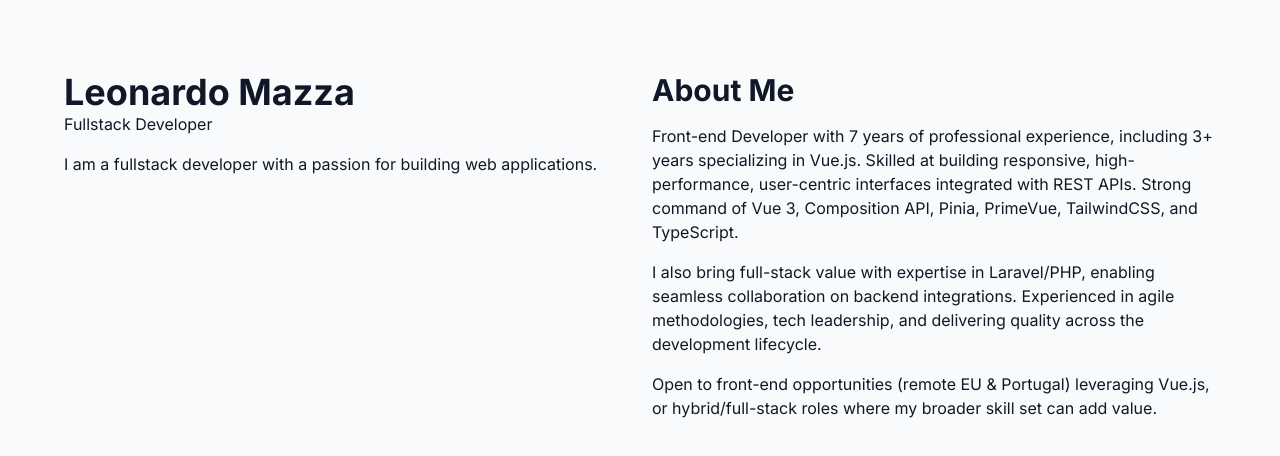
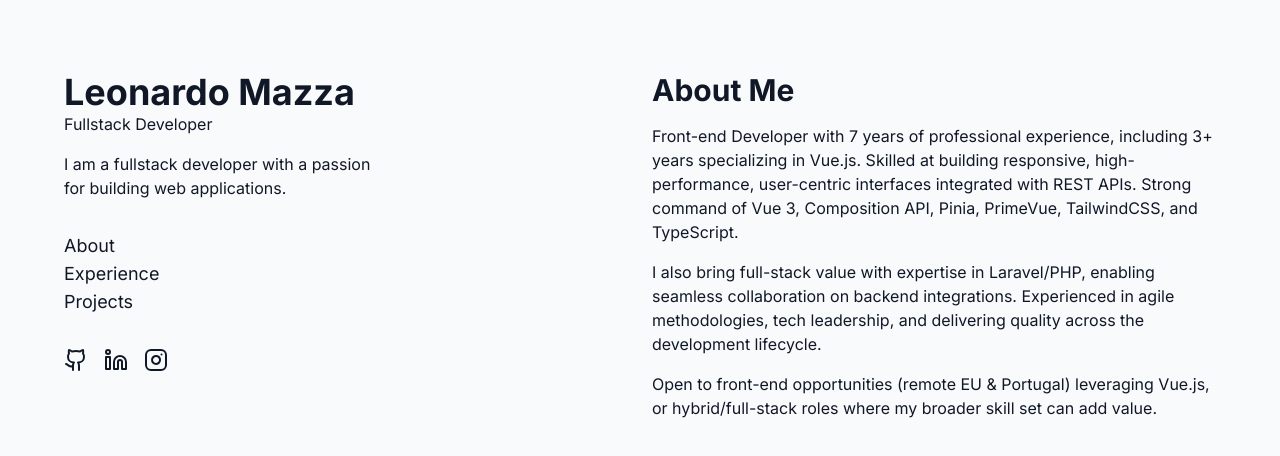
Before and after one commit to LeonardoMazza/personal-website, a Next.js app: page / in a window 1280 px wide. Shown: the top 456 px of the page. Built offline with nearby package versions, Linux system fonts and the light colour scheme.

Commit message:
feat: header menu and footer

```diff
--- a/package.json
+++ b/package.json
@@ -8,6 +8,7 @@
     "start": "next start"
   },
   "dependencies": {
+    "lucide-react": "^0.545.0",
     "next": "^15.5.4",
     "react": "19.1.0",
     "react-dom": "19.1.0"
--- a/src/app/page.tsx
+++ b/src/app/page.tsx
@@ -1,6 +1,6 @@
 import React from 'react';
-import Header from '../components/Header';
 import About from '../components/About';
+import SideLeft from '../components/SideLeft';
 
 
 export default function Home() {
@@ -8,7 +8,7 @@ export default function Home() {
     <>
 		<div className="max-w-6xl mx-auto py-10">
 			<div className="grid grid-cols-1 md:grid-cols-2 gap-6">
-				<Header />
+				<SideLeft />
 				<About />
 			</div>
 		</div>
--- a/src/components/Footer.tsx
+++ b/src/components/Footer.tsx
@@ -0,0 +1,28 @@
+import React from 'react';
+import { Github, Instagram, Link, Linkedin } from 'lucide-react';
+
+const Footer = () => {
+  return (
+    <footer className="mt-8">
+        <ul className="flex space-x-4">
+            <li>
+                <a href="https://github.com/leonardomazza" target="_blank" rel="noopener noreferrer">
+                    <Github size={24} />
+                </a>
+            </li>
+            <li>
+                <a href="https://www.linkedin.com/in/leonardo-mazza-886162128/" target="_blank" rel="noopener noreferrer">
+                    <Linkedin size={24} />
+                </a>
+            </li>
+            <li>
+                <a href="https://www.instagram.com/leo.mazza9" target="_blank" rel="noopener noreferrer">
+                    <Instagram size={24} />
+                </a>
+            </li>
+        </ul>
+    </footer>
+  );
+};
+
+export default Footer;
--- a/src/components/Header.tsx
+++ b/src/components/Header.tsx
@@ -2,7 +2,7 @@ import React from 'react';
 
 const Introduction = () => {
   return (
-    <section className="my-8">
+    <section className="mt-8 max-w-xs -leading-normal">
       <h1 className="text-4xl font-bold">Leonardo Mazza</h1>
       <h2 className="text-1xl">Fullstack Developer</h2>
       <p className="mt-4">
--- /dev/null
+++ b/src/components/Menu.tsx
@@ -0,0 +1,22 @@
+import React from 'react';
+
+const Menu = () => {
+    return (
+        <nav className="mt-8">
+            <ul>
+                <li>
+                    <a href="#about" className="text-lg hover:underline">About</a>
+                </li>
+                <li>
+                    <a href="#experience" className="text-lg hover:underline">Experience</a>
+                </li>
+                <li>
+                    <a href="#projects" className="text-lg hover:underline">Projects</a>
+                </li>
+
+            </ul>
+        </nav>
+    );
+};
+
+export default Menu;
--- /dev/null
+++ b/src/components/SideLeft.tsx
@@ -0,0 +1,15 @@
+import Header from './Header';
+import Menu from './Menu';
+import Footer from './Footer';
+
+const SideLeft = () => {
+  return (
+    <aside className="hidden md:block">
+      <Header />
+      <Menu />
+      <Footer />
+    </aside>
+  );
+};
+
+export default SideLeft;
```
Also changed, not shown: src/components/Blog.tsx (deleted), src/components/Container.tsx (deleted), src/components/Experience.tsx (deleted), src/components/Hero.tsx (deleted), src/components/Projects.tsx (deleted), 1 other file (tests, documents, lock files or other folders).
